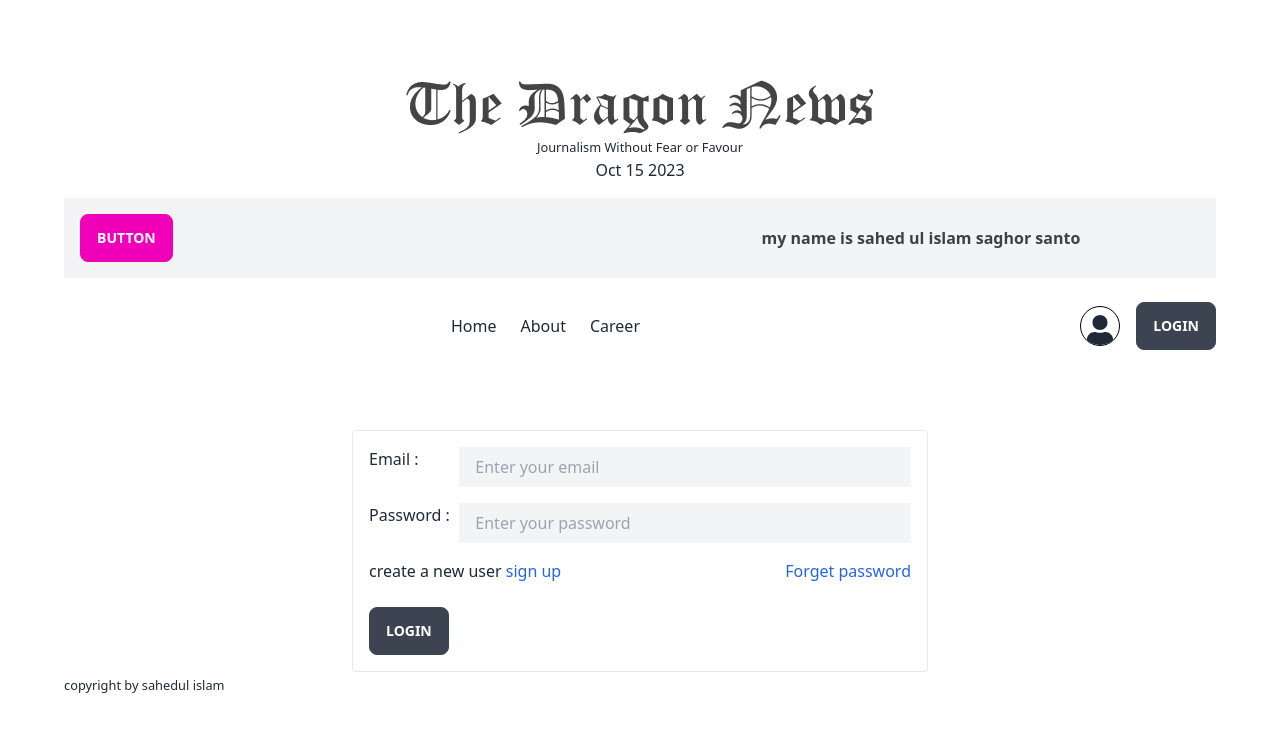
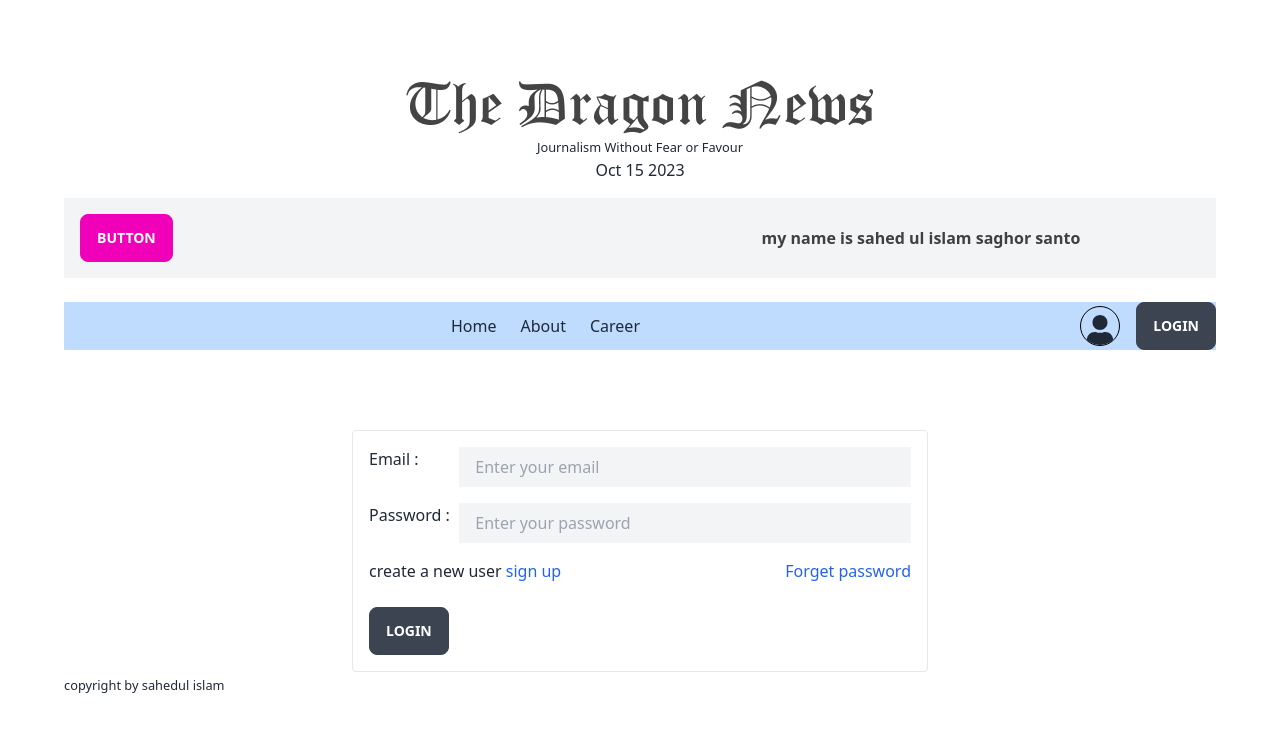
Before and after one commit to sagor369/dragon-news-clinte, a React (Vite) app: page /login in a window 1280 px wide. Shown: the top 732 px of the page. Built offline with nearby package versions, Linux system fonts and the light colour scheme.

Commit message:
navbar bg color change

```diff
--- a/src/components/Home/Header/Header.jsx
+++ b/src/components/Home/Header/Header.jsx
@@ -7,7 +7,7 @@ import { FaUser } from "react-icons/fa";
 
 const Header = () => {
   return (
-    <div>
+    <div className=" ">
       <div className="text-center pt-20 pb-4">
         <img className="mx-auto" src={logo} alt="" />
         <p>
@@ -23,7 +23,7 @@ const Header = () => {
           </p>
         </Marquee>
       </div>
-      <div className="grid grid-cols-2 items-center mt-6">
+      <div className="grid grid-cols-2 items-center mt-6 bg-blue-200">
         <div >
           <nav className="float-right flex gap-6">
             <Link to="/">Home</Link>
```
